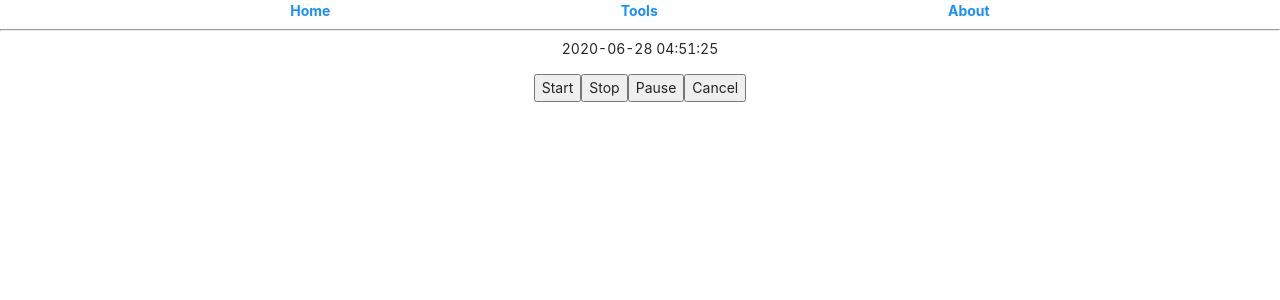
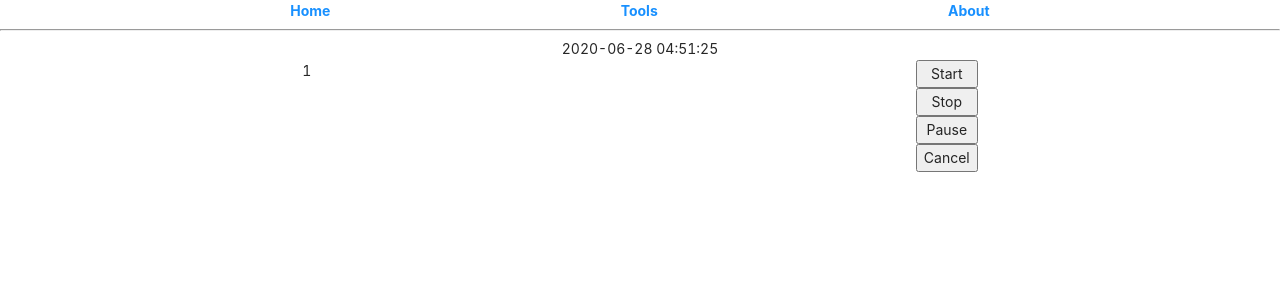
Before and after one commit to Liszt21/LisztSpace, a React (Create React App) app in the folder frontend/: page / in a window 1280 px wide. Shown: the top 300 px of the page. Built offline with nearby package versions, Linux system fonts and the light colour scheme.

Commit message:
add QSBoard

```diff
--- a/frontend/src/views/Home.tsx
+++ b/frontend/src/views/Home.tsx
@@ -1,51 +1,96 @@
 import React from "react";
 import { dateFormat } from "../utils";
+import styled from "styled-components";
 
-// interface IRecord {
-// 	start: Date;
-// 	end: Date;
-// 	tags: string[];
-// 	detail?: string;
-// 	location?: ILocation[];
-// }
+interface QSRecordItem {
+	start: Date;
+	end?: Date;
+	tags?: string[];
+	detail?: string;
+}
+interface QSRecords {
+  finished: QSRecordItem[];
+  active: QSRecordItem[];
+}
 
-// interface ILocation {
-// 	longitude: number;
-// 	latitude: number;
-// }
+interface QSState {
+  records: QSRecords;
+}
 
-interface IQSState {
+interface QSTimeState {
 	now: Date;
 }
 
-interface IQSTimeState {
-	now: Date;
+interface QSActionProps {
+	action: Function;
 }
 
-interface IQSActionProps {
-	action: Function;
+interface QSBoardProps {
+  records: QSRecordItem[];
 }
 
 enum EQSAction {
 	Start, Stop, Pause, Cancel
 }
+
+const QSWrapper = styled.div`
+  display: flex;
+  flex-flow: row wrap;
+
+  justify-content: space-around;
+
+  .qs-time {
+    width: 100%;
+  }
+
+  .qs-action {
+    display: flex;
+    flex-flow: column;
+  }
+`
+
 class QuantifiedSelf extends React.Component {
-	state!: IQSState;
-	interval?: number;
+	state!: QSState;
+  interval?: number;
+
+  constructor(props: any) {
+    super(props);
+    this.state = {
+      records: {
+        active: [{
+          start: new Date()
+        }],
+        finished: []
+      }
+    }
+
+    this.newRecord = this.newRecord.bind(this);
+  }
+
 	render() {
 		return (
-			<div>
+			<QSWrapper>
 				<QSTime />
-				<QSAction action={(action: EQSAction) => console.log(EQSAction[action])}
+        <QSBoard records={this.state.records.active} />
+				<QSAction action={this.newRecord}
 					/>
-			</div>
+			</QSWrapper>
 		)
 	}
 
+  newRecord(e: any) {
+    let active = this.state.records.active;
+    active.push({
+      start: new Date(),
+    })
+    this.setState({records: {
+      active: active
+    }})
+  }
 }
 
 class QSTime extends React.Component {
-	state!: IQSTimeState;
+	state!: QSTimeState;
 	interval?: number;
 
 	constructor(props: any) {
@@ -55,20 +100,22 @@ class QSTime extends React.Component {
 
 	render() {
 		return (
-			<p>{dateFormat(this.state.now)}</p>
+			<div className="qs-time">{dateFormat(this.state.now)}</div>
 		)
-	}
+  }
+
 	componentDidMount() {
 		this.interval = setInterval(() => {this.setState({ now: new Date() });}, 100);
-	}
+  }
+
 	componentWillUnmount() {
 		clearInterval(this.interval);
 	}
 }
 
-function QSAction(props: IQSActionProps) {
+function QSAction(props: QSActionProps) {
 	return (
-		<div>
+		<div className="qs-action">
 			{Object.keys(EQSAction)
 				.filter(k => typeof( EQSAction[k as any]) === "number")
 				.map((item) => {
@@ -79,6 +126,18 @@ function QSAction(props: IQSActionProps) {
 	)
 }
 
+function QSBoard(props: QSBoardProps) {
+  return (
+    <div className="qs-board">
+      {
+        props.records.map(record => {
+          return <p>1</p>
+        })
+      }
+    </div>
+  )
+}
+
 function Home() {
     return (
       <QuantifiedSelf />
```
Also changed, not shown: frontend/src/App.tsx (indentation only).
